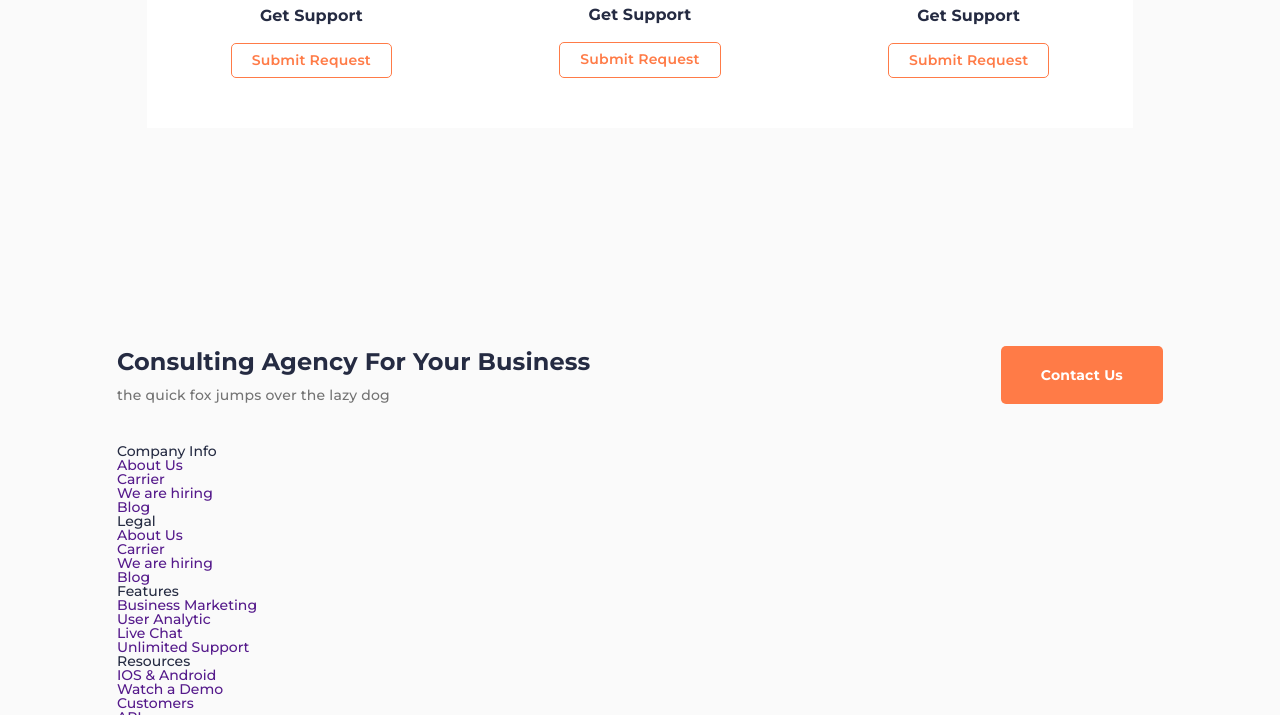
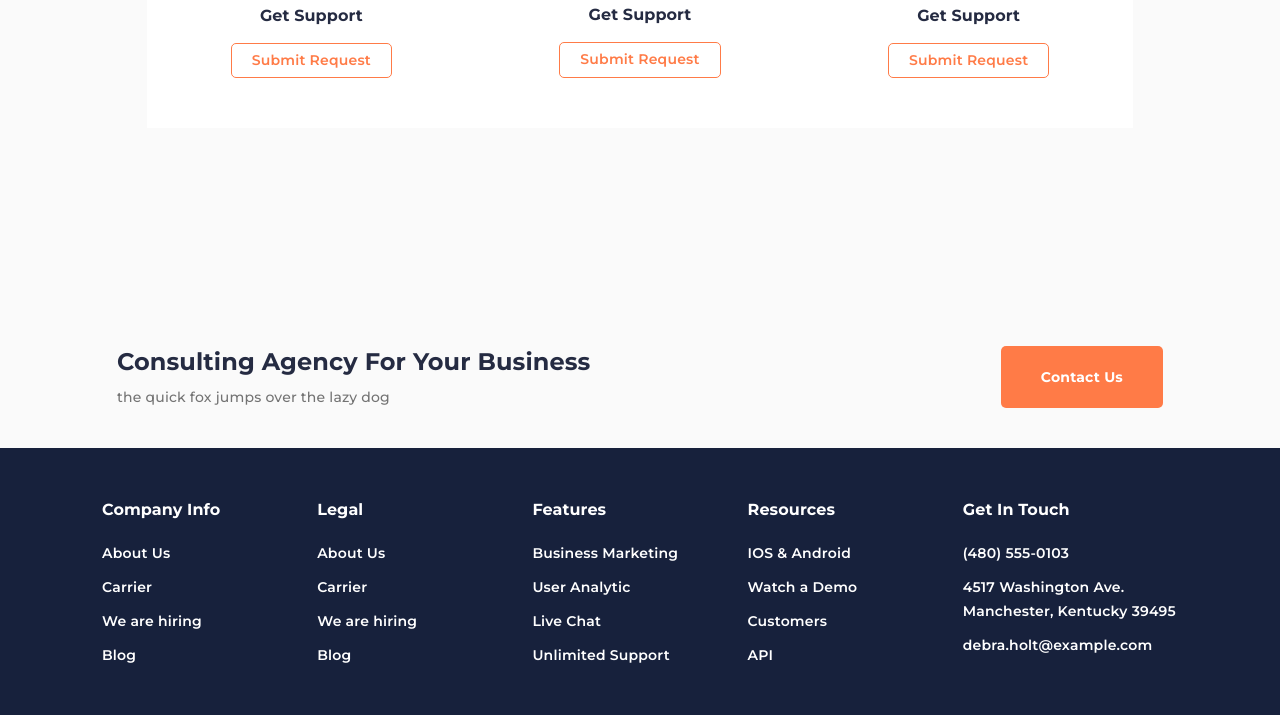
Before and after one commit to siloksan/freelancerAdapt, a plain HTML site: page index.html in a window 1280 px wide. Shown: the part 3864-4579 px from the top of the page. Drawn offline with Linux system fonts and the light colour scheme.

Commit message:
notebook

```diff
--- a/css/style.css
+++ b/css/style.css
@@ -991,7 +991,7 @@
 
 .contact__text {
     color: #737373;
-    line-height: 142%px;
+    line-height: 142%;
     letter-spacing: 0.2px;
 }
 
@@ -1025,3 +1025,110 @@
         padding: 0 20px 0 0;
     }
 }
+
+/*---------FOOTER-------------------*/
+
+.footer {
+}
+
+.footer__top {
+    background-color: #17213C;
+    padding: 50px 0;
+}
+
+.footer__main {
+}
+
+.footer__row {
+    display: flex;
+    flex-wrap: wrap;
+    margin: 0 -15px;
+}
+
+.footer__column {
+    flex: 0 1 20%;
+}
+
+.footer__label {
+    color:  #FFF;
+    font-size: 16px;
+    font-weight: 700;
+    line-height:  150%;
+    letter-spacing: 0.1px;
+    margin: 0 0 20px 0;
+}
+
+.footer__menu {
+
+}
+
+.menu-footer__list {
+
+}
+
+.menu-footer__item {
+
+}
+
+.menu-footer__item:not(:last-child) {
+    margin: 0 0 10px 0;
+}
+
+.menu-footer__link {
+    color:  #FFF;
+    font-weight: 600;
+    line-height: 171%;
+    letter-spacing: 0.2px;
+}
+
+.footer__contacts {
+
+}
+
+.contacts-footer__item {
+    display: inline-block;
+    color:  #FFF;
+    font-weight: 600;
+    line-height: 171%;
+    letter-spacing: 0.2px;
+}
+
+.contacts-footer__item:not(:last-child) {
+    margin: 0 0 10px 0;
+}
+
+.contacts-footer__item_phone {
+
+}
+
+.contacts-footer__item_map {
+
+}
+
+.contacts-footer__item_email {
+
+}
+
+.footer__bottom {
+    background: #FAFAFA;
+}
+
+.footer__container {
+
+}
+
+.footer__copyright {
+
+}
+
+.footer__social {
+
+}
+
+.social {
+
+}
+
+.social__item {
+
+}
--- a/index.html
+++ b/index.html
@@ -482,6 +482,7 @@
 	<footer class="footer">
 		<div class="footer__top">
 			<div class="footer__main _container">
+				<div class="footer__row">
 					<div class="footer__column">
 						<div class="footer__label">
 							Company Info
@@ -610,7 +611,8 @@
 					</div>
 				</div>
 			</div>
-		<div class="footer__botom">
+		</div>
+		<div class="footer__bottom">
 			<div class="footer__container _container">
 				<div class="footer__copyright">
 					Made With Love By Figmaland All Right Reserved
```
Lines whose indentation alone changed are shown as unchanged.
